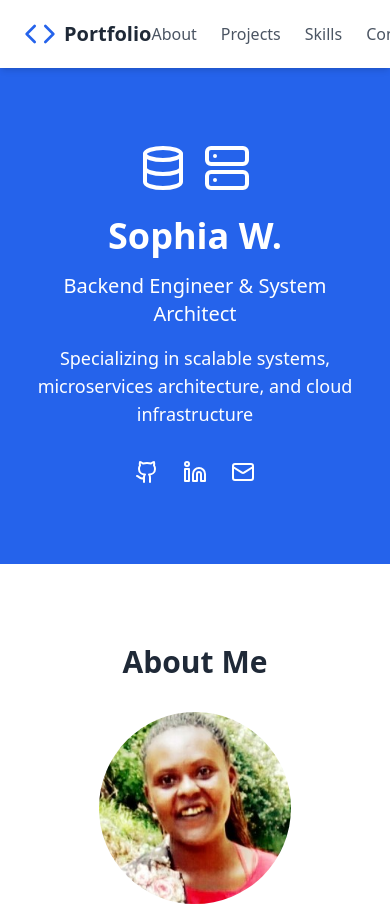
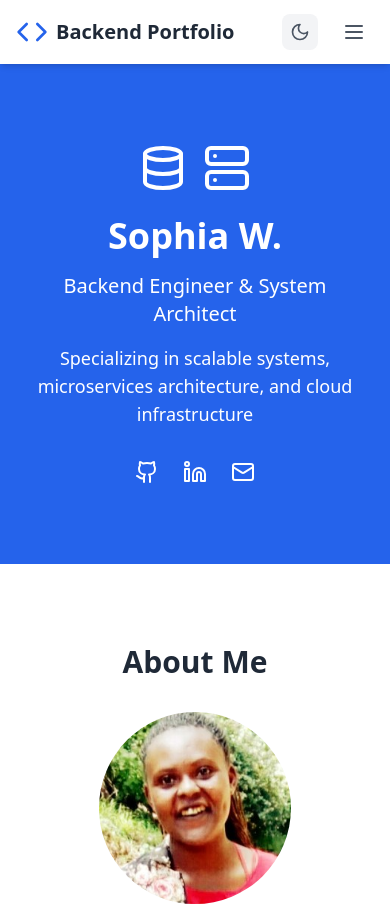
Before and after one commit to swanjiku/portfolio, a React (Vite) app: page / in a window 390 px wide. Shown: the top 906 px of the page. Built offline with nearby package versions, Linux system fonts and the light colour scheme.

Commit message:
mobile navigation

```diff
--- a/src/components/Header.tsx
+++ b/src/components/Header.tsx
@@ -1,8 +1,9 @@
 import React, { useState, useEffect } from 'react';
-import { Code, Moon, Sun } from 'lucide-react';
+import { Code, Moon, Sun, Menu, X } from 'lucide-react';
 
 const Header = () => {
   const [isDark, setIsDark] = useState(false);
+  const [isMenuOpen, setIsMenuOpen] = useState(false);
 
   useEffect(() => {
     setIsDark(document.documentElement.classList.contains('dark'));
@@ -26,22 +27,24 @@ const Header = () => {
     if (element) {
       element.scrollIntoView({ behavior: 'smooth' });
     }
+    setIsMenuOpen(false);
   };
 
   return (
     <header className="fixed top-0 left-0 right-0 bg-white dark:bg-gray-800 shadow-md z-50 transition-colors duration-200">
-      <div className="container mx-auto px-6 py-4 flex justify-between items-center">
+      <div className="container mx-auto px-4 py-3">
+        <div className="flex items-center justify-between">
           <a
             href="#"
             onClick={(e) => scrollToSection(e, 'hero')}
-          className="flex items-center hover:opacity-80 transition-opacity duration-200"
+            className="flex items-center space-x-2 hover:opacity-80 transition-opacity duration-200"
           >
-          <Code className="h-8 w-8 text-blue-600 dark:text-blue-400 mr-2" />
-          <span className="font-bold text-xl text-gray-800 dark:text-white">Portfolio</span>
+            <Code className="h-8 w-8 text-blue-600 dark:text-blue-400" />
+            <span className="font-bold text-xl text-gray-800 dark:text-white">Backend Portfolio</span>
           </a>
-        <nav className="flex items-center">
-          <ul className="flex space-x-6 mr-6">
-            <li>
+
+          {/* Desktop Navigation */}
+          <nav className="hidden md:flex items-center space-x-8">
             <a
               href="#about"
               onClick={(e) => scrollToSection(e, 'about')}
@@ -49,8 +52,6 @@ const Header = () => {
             >
               About
             </a>
-            </li>
-            <li>
             <a
               href="#projects"
               onClick={(e) => scrollToSection(e, 'projects')}
@@ -58,8 +59,6 @@ const Header = () => {
             >
               Projects
             </a>
-            </li>
-            <li>
             <a
               href="#skills"
               onClick={(e) => scrollToSection(e, 'skills')}
@@ -67,8 +66,6 @@ const Header = () => {
             >
               Skills
             </a>
-            </li>
-            <li>
             <a
               href="#contact"
               onClick={(e) => scrollToSection(e, 'contact')}
@@ -76,8 +73,6 @@ const Header = () => {
             >
               Contact
             </a>
-            </li>
-          </ul>
             <button
               onClick={toggleTheme}
               className="p-2 rounded-lg bg-gray-100 dark:bg-gray-700 hover:bg-gray-200 dark:hover:bg-gray-600 transition-colors duration-200"
@@ -90,6 +85,69 @@ const Header = () => {
               )}
             </button>
           </nav>
+
+          {/* Mobile Navigation Controls */}
+          <div className="flex items-center space-x-4 md:hidden">
+            <button
+              onClick={toggleTheme}
+              className="p-2 rounded-lg bg-gray-100 dark:bg-gray-700 hover:bg-gray-200 dark:hover:bg-gray-600 transition-colors duration-200"
+              aria-label="Toggle theme"
+            >
+              {isDark ? (
+                <Sun className="h-5 w-5 text-yellow-500" />
+              ) : (
+                <Moon className="h-5 w-5 text-gray-600" />
+              )}
+            </button>
+            <button
+              onClick={() => setIsMenuOpen(!isMenuOpen)}
+              className="p-2 rounded-lg hover:bg-gray-100 dark:hover:bg-gray-700 transition-colors duration-200"
+              aria-label="Toggle menu"
+            >
+              {isMenuOpen ? (
+                <X className="h-6 w-6 text-gray-600 dark:text-gray-300" />
+              ) : (
+                <Menu className="h-6 w-6 text-gray-600 dark:text-gray-300" />
+              )}
+            </button>
+          </div>
+        </div>
+
+        {/* Mobile Menu */}
+        {isMenuOpen && (
+          <nav className="md:hidden mt-4 py-4 border-t border-gray-200 dark:border-gray-700">
+            <div className="flex flex-col space-y-4">
+              <a
+                href="#about"
+                onClick={(e) => scrollToSection(e, 'about')}
+                className="text-gray-600 dark:text-gray-300 hover:text-blue-600 dark:hover:text-blue-400 transition-colors duration-200 px-4 py-2"
+              >
+                About
+              </a>
+              <a
+                href="#projects"
+                onClick={(e) => scrollToSection(e, 'projects')}
+                className="text-gray-600 dark:text-gray-300 hover:text-blue-600 dark:hover:text-blue-400 transition-colors duration-200 px-4 py-2"
+              >
+                Projects
+              </a>
+              <a
+                href="#skills"
+                onClick={(e) => scrollToSection(e, 'skills')}
+                className="text-gray-600 dark:text-gray-300 hover:text-blue-600 dark:hover:text-blue-400 transition-colors duration-200 px-4 py-2"
+              >
+                Skills
+              </a>
+              <a
+                href="#contact"
+                onClick={(e) => scrollToSection(e, 'contact')}
+                className="text-gray-600 dark:text-gray-300 hover:text-blue-600 dark:hover:text-blue-400 transition-colors duration-200 px-4 py-2"
+              >
+                Contact
+              </a>
+            </div>
+          </nav>
+        )}
       </div>
     </header>
   );
```
Lines whose indentation alone changed are shown as unchanged.
